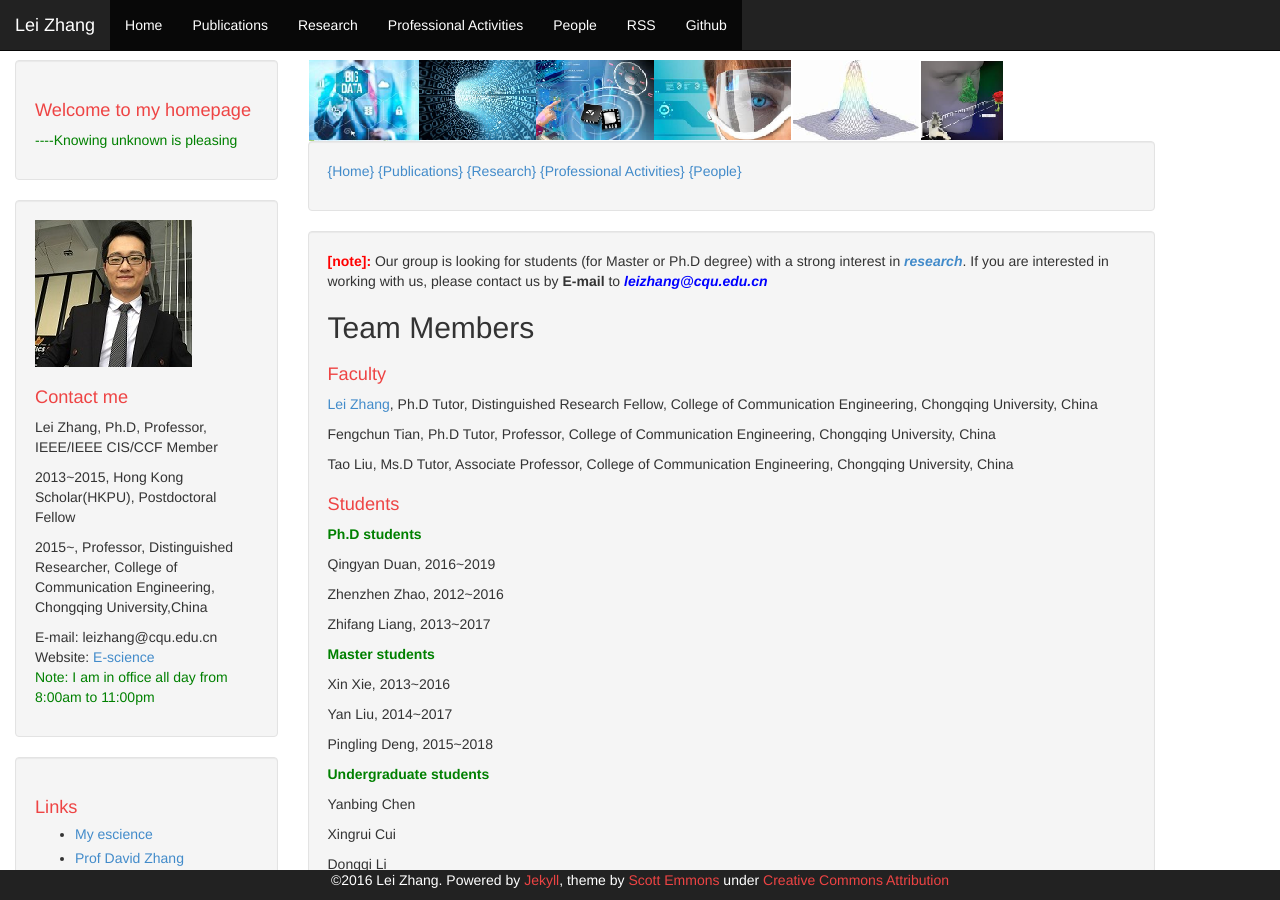
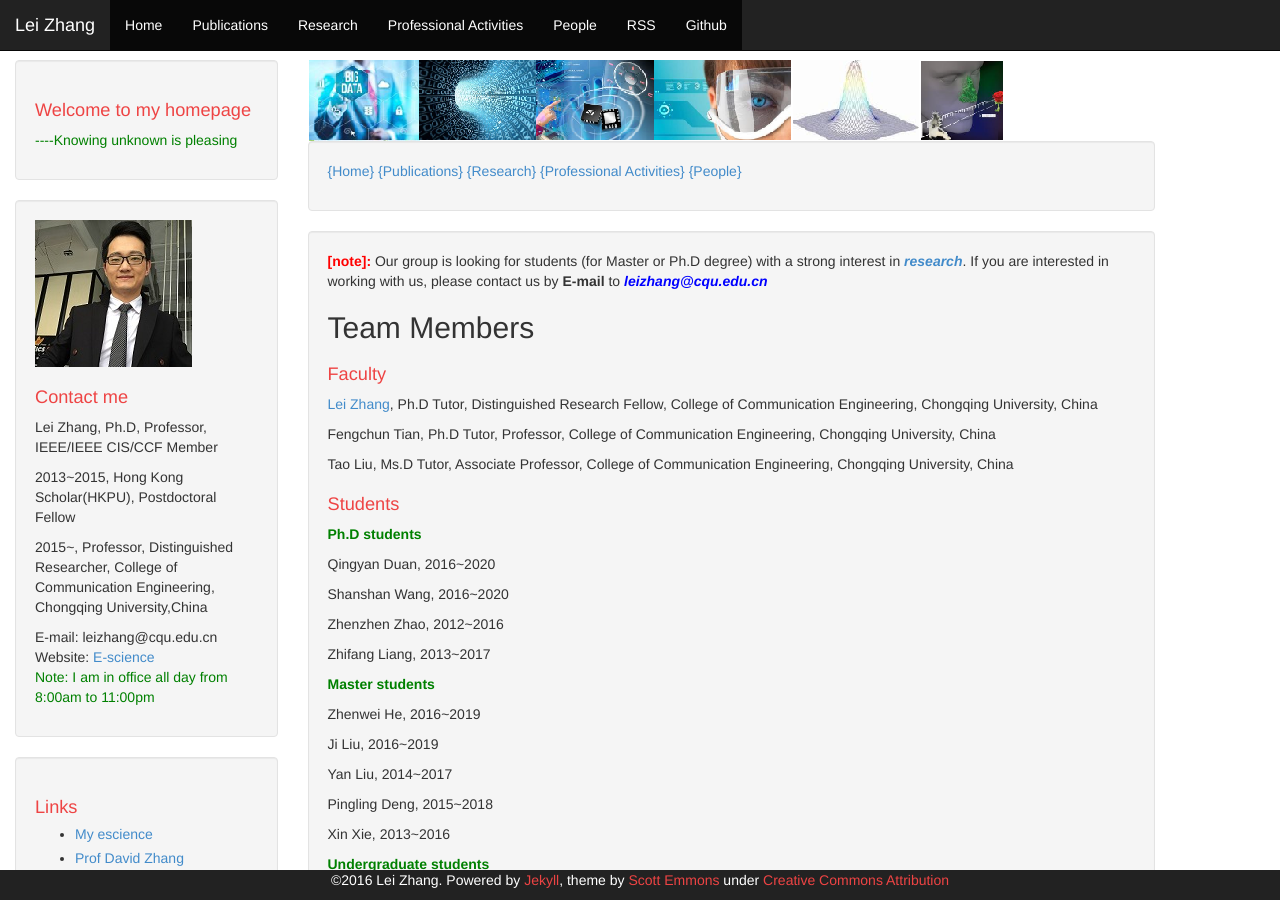
Before and after one commit to DrLeiZhang/website, a Jekyll site: the page built from people.html, in a window 1280 px wide and 900 px high. Built offline with Jekyll 4.4.1, drawn with Linux system fonts in a browser that asks for light colours; Markdown is read by kramdown in place of the engine named in the settings.

Commit message:
Update
Signed-off-by: leizhang@cqu.edu.cn <leizhang@cqu.edu.cn>

```diff
--- a/people.html
+++ b/people.html
@@ -19,14 +19,17 @@ layout: default
 
 <h1>Students</h1>
 <p style="color:green;"><h0><B>Ph.D students</B></h0></p>
-<p>Qingyan Duan, 2016~2019
+<p>Qingyan Duan, 2016~2020
+<p>Shanshan Wang, 2016~2020
 <p>Zhenzhen Zhao, 2012~2016</p>
 <p>Zhifang Liang, 2013~2017</p>
 
 <p style="color:green;"><h0><B>Master students</B></h0></p>
-<p>Xin Xie, 2013~2016</p>
+<p>Zhenwei He, 2016~2019</p>
+<p>Ji Liu, 2016~2019</p>
 <p>Yan Liu, 2014~2017</p>
 <p>Pingling Deng, 2015~2018</p>
+<p>Xin Xie, 2013~2016</p>
 
 <p style="color:green;"><h0><B>Undergraduate students</B></h0></p>
 <p>Yanbing Chen</p>
```
